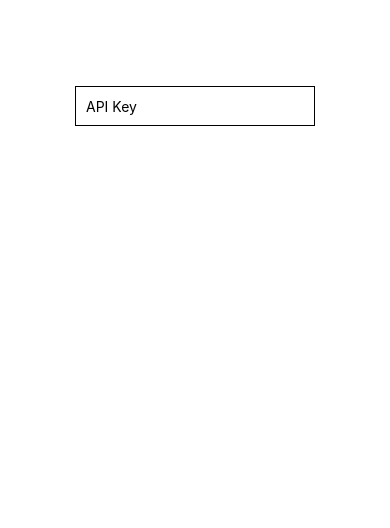
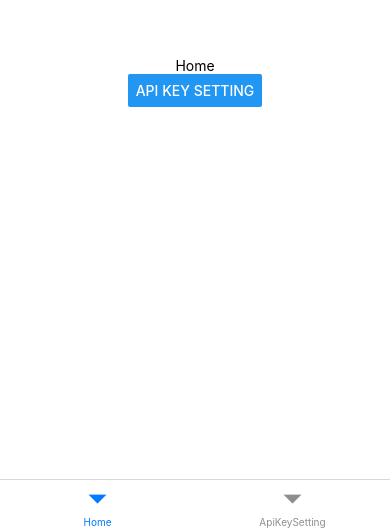
Before and after one commit to udon242/chat-app, a React Native app: screen /Home in a window 390 px wide. Shown: the part 316-844 px from the top of the page. Built offline with nearby package versions, Linux system fonts and the light colour scheme.

Commit message:
feat: add Navigation

```diff
--- a/App.tsx
+++ b/App.tsx
@@ -1,22 +1,13 @@
 import { StatusBar } from 'expo-status-bar';
-import { StyleSheet, View } from 'react-native';
+import { NavigationContainer } from '@react-navigation/native';
 
-import ApiKeySetting from './src/feature/ApiKeySetting';
+import AppBottomTabs from './src/feature/AppBottomTabs';
 
 export default function App() {
   return (
-    <View style={styles.container}>
-      <ApiKeySetting />
+    <NavigationContainer>
+      <AppBottomTabs />
       <StatusBar style="auto" />
-    </View>
+    </NavigationContainer>
   );
 }
-
-const styles = StyleSheet.create({
-  container: {
-    flex: 1,
-    backgroundColor: '#fff',
-    alignItems: 'center',
-    justifyContent: 'center'
-  }
-});
--- a/src/feature/ApiKeySetting.tsx
+++ /dev/null
@@ -1,29 +0,0 @@
-import React from 'react';
-import { StyleSheet, TextInput } from 'react-native';
-
-import { useApiKeyData } from './hooks/useApiKeyData';
-
-const ApiKeySetting: React.FC = () => {
-  const { apiKey, onChange } = useApiKeyData();
-  return (
-    <TextInput
-      style={styles.input}
-      secureTextEntry={true}
-      placeholder="API Key"
-      onChangeText={onChange}
-      value={apiKey}
-    />
-  );
-};
-
-const styles = StyleSheet.create({
-  input: {
-    height: 40,
-    width: 240,
-    margin: 12,
-    borderWidth: 1,
-    padding: 10
-  }
-});
-
-export default ApiKeySetting;
--- /dev/null
+++ b/src/feature/ApiKeySetting/ApiKeySetting.tsx
@@ -0,0 +1,38 @@
+import React from 'react';
+import { StyleSheet, Text, TextInput, View } from 'react-native';
+
+import { useApiKeyData } from './hooks/useApiKeyData';
+
+const ApiKeySetting: React.FC = () => {
+  const { apiKey, onChange } = useApiKeyData();
+  return (
+    <View style={styles.container}>
+      <Text>API Key</Text>
+      <TextInput
+        style={styles.input}
+        secureTextEntry={true}
+        placeholder="API Key"
+        onChangeText={onChange}
+        value={apiKey}
+      />
+    </View>
+  );
+};
+
+const styles = StyleSheet.create({
+  container: {
+    flex: 1,
+    backgroundColor: '#fff',
+    alignItems: 'center',
+    justifyContent: 'center'
+  },
+  input: {
+    height: 40,
+    width: 240,
+    margin: 12,
+    borderWidth: 1,
+    padding: 10
+  }
+});
+
+export default ApiKeySetting;
--- /dev/null
+++ b/src/feature/ApiKeySetting/index.ts
@@ -0,0 +1 @@
+export { default } from './ApiKeySetting';
--- /dev/null
+++ b/src/feature/AppBottomTabs/AppBottomTabs.tsx
@@ -0,0 +1,23 @@
+import * as React from 'react';
+import { createBottomTabNavigator } from '@react-navigation/bottom-tabs';
+
+import { RootStackParamList } from '../../utils/navigation';
+import Home from '../Home';
+import ApiKeySetting from '../ApiKeySetting';
+
+const Tab = createBottomTabNavigator<RootStackParamList>();
+
+const AppBottomTabs = () => {
+  return (
+    <Tab.Navigator initialRouteName={'ApiKeySetting'}>
+      <Tab.Screen
+        name="Home"
+        component={Home}
+        options={{ headerShown: false, tabBarIcon: undefined }}
+      />
+      <Tab.Screen name="ApiKeySetting" component={ApiKeySetting} />
+    </Tab.Navigator>
+  );
+};
+
+export default AppBottomTabs;
--- /dev/null
+++ b/src/feature/AppBottomTabs/index.ts
@@ -0,0 +1 @@
+export { default } from './AppBottomTabs';
--- /dev/null
+++ b/src/feature/Home/Home.tsx
@@ -0,0 +1,26 @@
+import React, { useEffect } from 'react';
+import { Button, StyleSheet, Text, View } from 'react-native';
+import { useNavigation } from '@react-navigation/native';
+
+import { ApiKeySettingScreenNavigationProp } from '../../utils/navigation';
+
+const Home: React.FC = () => {
+  const navigation = useNavigation<ApiKeySettingScreenNavigationProp>();
+  return (
+    <View style={styles.container}>
+      <Text>Home</Text>
+      <Button title={'API Key setting'} onPress={() => navigation.navigate('ApiKeySetting')} />
+    </View>
+  );
+};
+
+const styles = StyleSheet.create({
+  container: {
+    flex: 1,
+    backgroundColor: '#fff',
+    alignItems: 'center',
+    justifyContent: 'center'
+  }
+});
+
+export default Home;
--- /dev/null
+++ b/src/feature/Home/index.ts
@@ -0,0 +1 @@
+export { default } from './Home';
--- /dev/null
+++ b/src/utils/navigation.ts
@@ -0,0 +1,11 @@
+import { NativeStackNavigationProp } from '@react-navigation/native-stack';
+
+export type RootStackParamList = {
+  Home: undefined;
+  ApiKeySetting: undefined;
+};
+
+export type ApiKeySettingScreenNavigationProp = NativeStackNavigationProp<
+  RootStackParamList,
+  'ApiKeySetting'
+>;
```
Also changed, not shown: package.json (+6 -1 lines), src/feature/ApiKeySetting/hooks/useApiKeyData.ts (renamed from src/feature/hooks/useApiKeyData.ts), 1 other file (tests, documents, lock files or other folders).
